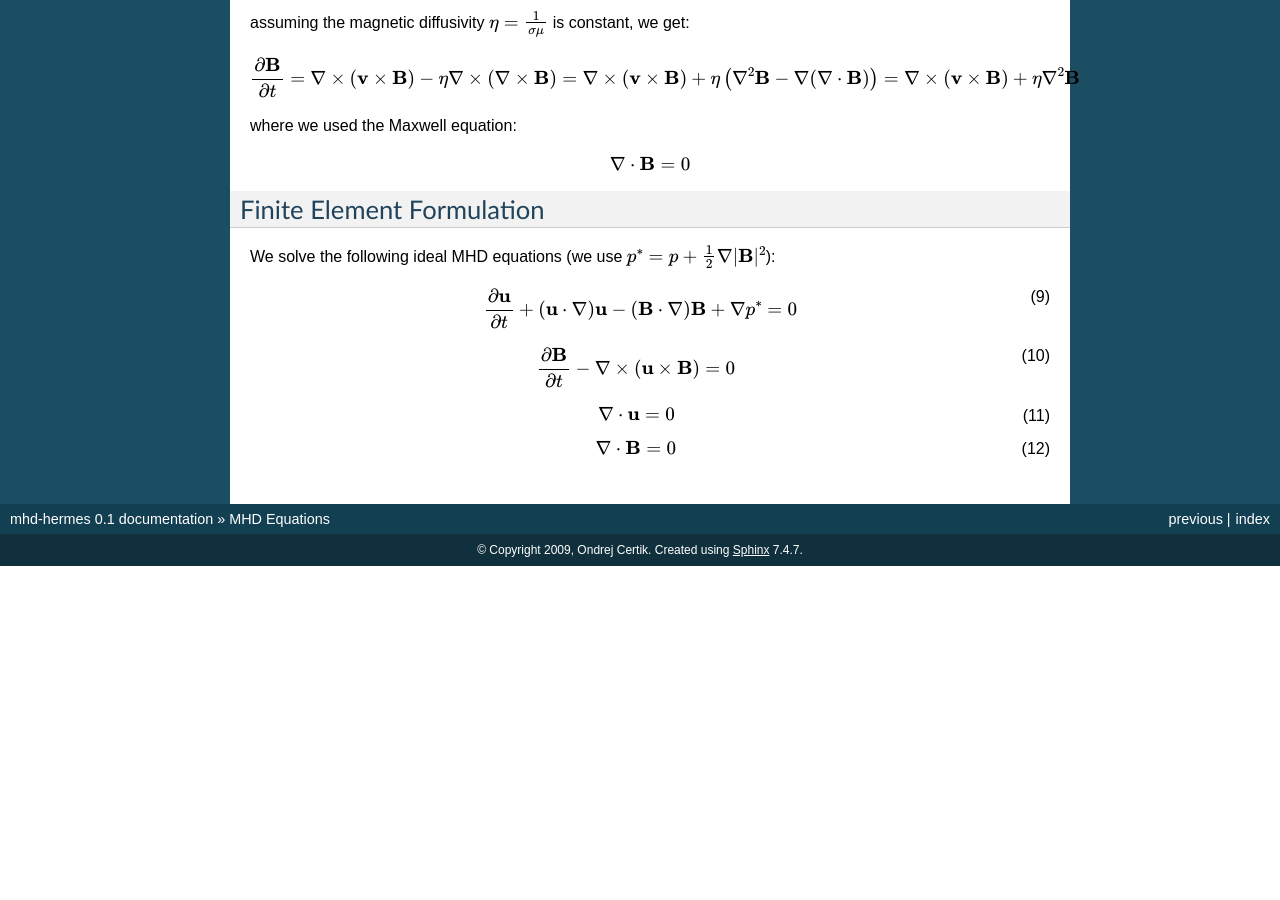
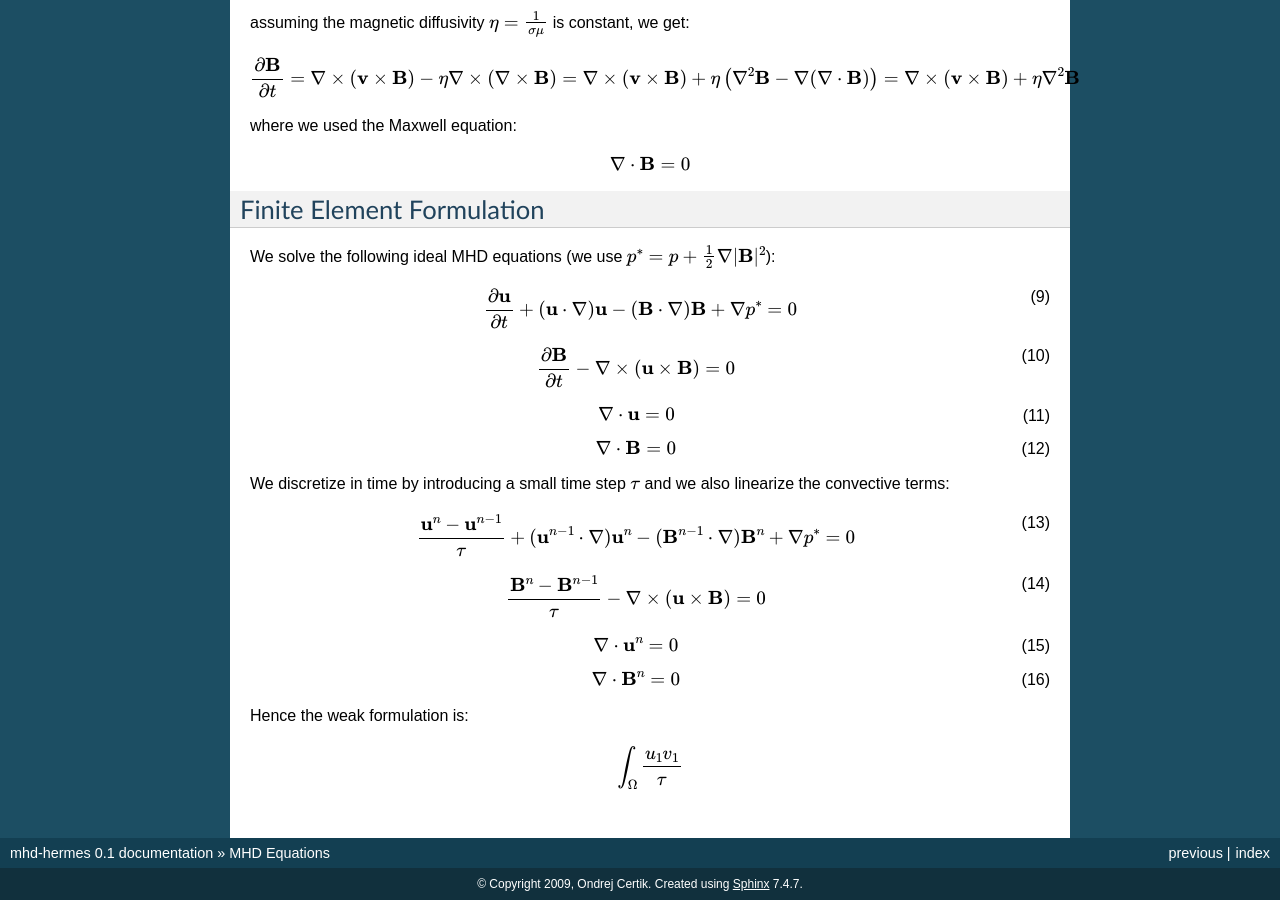
Before and after one commit to certik/mhd-hermes, a Sphinx documentation site: the page built from doc/physics.rst, in a window 1280 px wide and 900 px high, scrolled down 1736 px. Built offline with Sphinx 7.4.7, drawn with Linux system fonts in a browser that asks for light colours; formulas are drawn with MathJax 3; before the commit the page ends 2302 px from its top, so only the background shows below that.

Commit message:
time discretization added

```diff
--- a/doc/physics.rst
+++ b/doc/physics.rst
@@ -168,16 +168,46 @@ We solve the following ideal MHD equations (we use
      {\bf u} - ({\bf B}\cdot\nabla){\bf B} + \nabla p^* = 0
 
 .. math::
-    :label: FEM2b
+    :label: FEM2a
 
     {\partial {\bf B}\over\partial t} - \nabla\times({\bf u}\times{\bf B}) = 0
 
 .. math::
-    :label: FEM3c
+    :label: FEM3a
 
     \nabla\cdot{\bf u} = 0
 
 .. math::
-    :label: FEM4d
+    :label: FEM4a
 
     \nabla\cdot{\bf B} = 0
+
+We discretize in time by introducing a small time step :math:`\tau` and we also
+linearize the convective terms:
+
+.. math::
+    :label: FEM1b
+
+    \frac{{\bf u}^n-{\bf u}^{n-1}}{\tau} + ({\bf u}^{n-1} \cdot \nabla)
+     {\bf u}^n - ({\bf B}^{n-1}\cdot\nabla){\bf B}^n + \nabla p^* = 0
+
+.. math::
+    :label: FEM2b
+
+    {{\bf B}^n-{\bf B}^{n-1}\over\tau} - \nabla\times({\bf u}\times{\bf B}) = 0
+
+.. math::
+    :label: FEM3b
+
+    \nabla\cdot{\bf u}^n = 0
+
+.. math::
+    :label: FEM4b
+
+    \nabla\cdot{\bf B}^n = 0
+
+Hence the weak formulation is:
+
+.. math::
+
+    \int_\Omega {u_1 v_1\over\tau}
```
